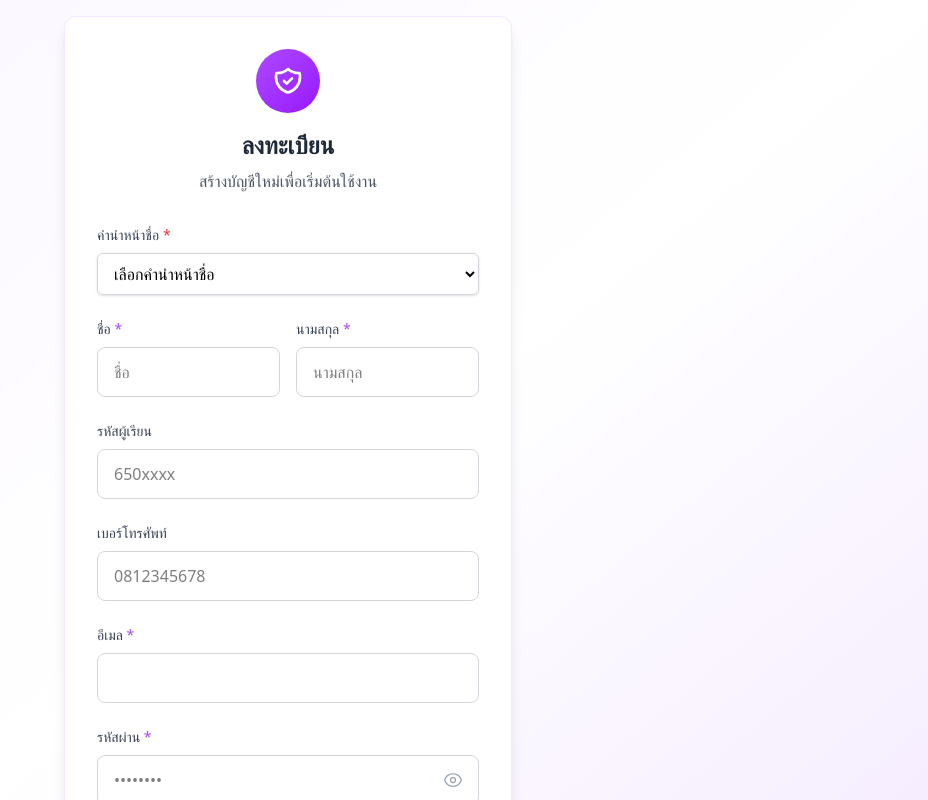
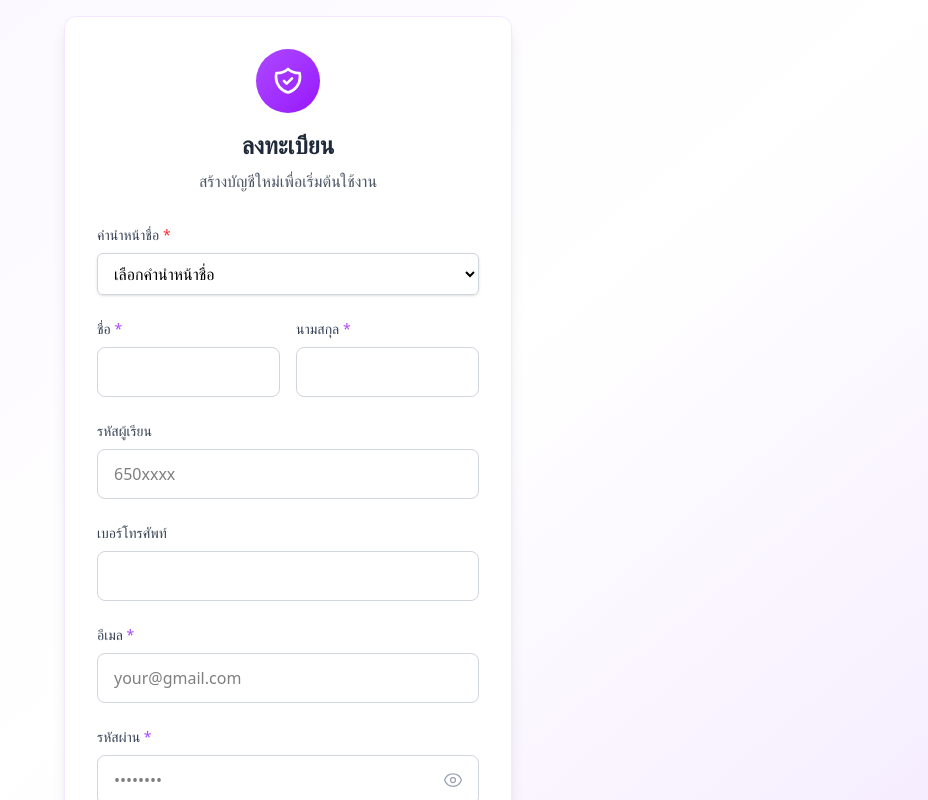
Before and after one commit to Watthana65022128/face-tracking-system, a Next.js app: page /register in a window 1280 px wide. Shown: the top 800 px of the page, without its empty margins (352-1280 px from the left). Built offline with nearby package versions, Linux system fonts and the light colour scheme.

Commit message:
update register

```diff
--- a/src/app/components/auth/AuthForm.tsx
+++ b/src/app/components/auth/AuthForm.tsx
@@ -83,8 +83,8 @@ export function AuthForm({ type, onSubmit, loading = false }: AuthFormProps) {
       }
     }
 
-    // Check for duplicate errors
-    const allErrors = { ...newErrors, ...duplicateErrors };
+    // Check for duplicate errors (only for register)
+    const allErrors = type === "register" ? { ...newErrors, ...duplicateErrors } : newErrors;
 
     // If there are any errors, show them and stop submission
     if (Object.keys(allErrors).length > 0) {
@@ -154,8 +154,8 @@ export function AuthForm({ type, onSubmit, loading = false }: AuthFormProps) {
   const handleBlur = (field: string) => () => {
     const value = formData[field as keyof typeof formData];
 
-    // ตรวจสอบเฉพาะฟิลด์ที่ต้องการ
-    if (['email', 'studentId', 'phoneNumber'].includes(field) && value) {
+    // ตรวจสอบเฉพาะฟิลด์ที่ต้องการ และเฉพาะในกรณีที่เป็น register เท่านั้น
+    if (type === "register" && ['email', 'studentId', 'phoneNumber'].includes(field) && value) {
       // ตรวจสอบการ validate พื้นฐานก่อน
       let isValidFormat = true;
 
@@ -239,7 +239,6 @@ export function AuthForm({ type, onSubmit, loading = false }: AuthFormProps) {
                 label="ชื่อ"
                 value={formData.firstName}
                 onChange={handleChange("firstName")}
-                placeholder="ชื่อ"
                 required
                 error={errors.firstName}
               />
@@ -247,7 +246,6 @@ export function AuthForm({ type, onSubmit, loading = false }: AuthFormProps) {
                 label="นามสกุล"
                 value={formData.lastName}
                 onChange={handleChange("lastName")}
-                placeholder="นามสกุล"
                 required
                 error={errors.lastName}
               />
@@ -266,7 +264,6 @@ export function AuthForm({ type, onSubmit, loading = false }: AuthFormProps) {
               value={formData.phoneNumber}
               onChange={handleChange("phoneNumber")}
               onBlur={handleBlur("phoneNumber")}
-              placeholder="0812345678"
               error={errors.phoneNumber || duplicateErrors.phoneNumber}
               loading={checking.phoneNumber}
             />
@@ -279,9 +276,10 @@ export function AuthForm({ type, onSubmit, loading = false }: AuthFormProps) {
           value={formData.email}
           onChange={handleChange("email")}
           onBlur={handleBlur("email")}
+          placeholder="your@gmail.com"
           required
-          error={errors.email || duplicateErrors.email}
-          loading={checking.email}
+          error={errors.email || (type === "register" ? duplicateErrors.email : "")}
+          loading={type === "register" ? checking.email : false}
         />
 
         <PasswordInput
```
